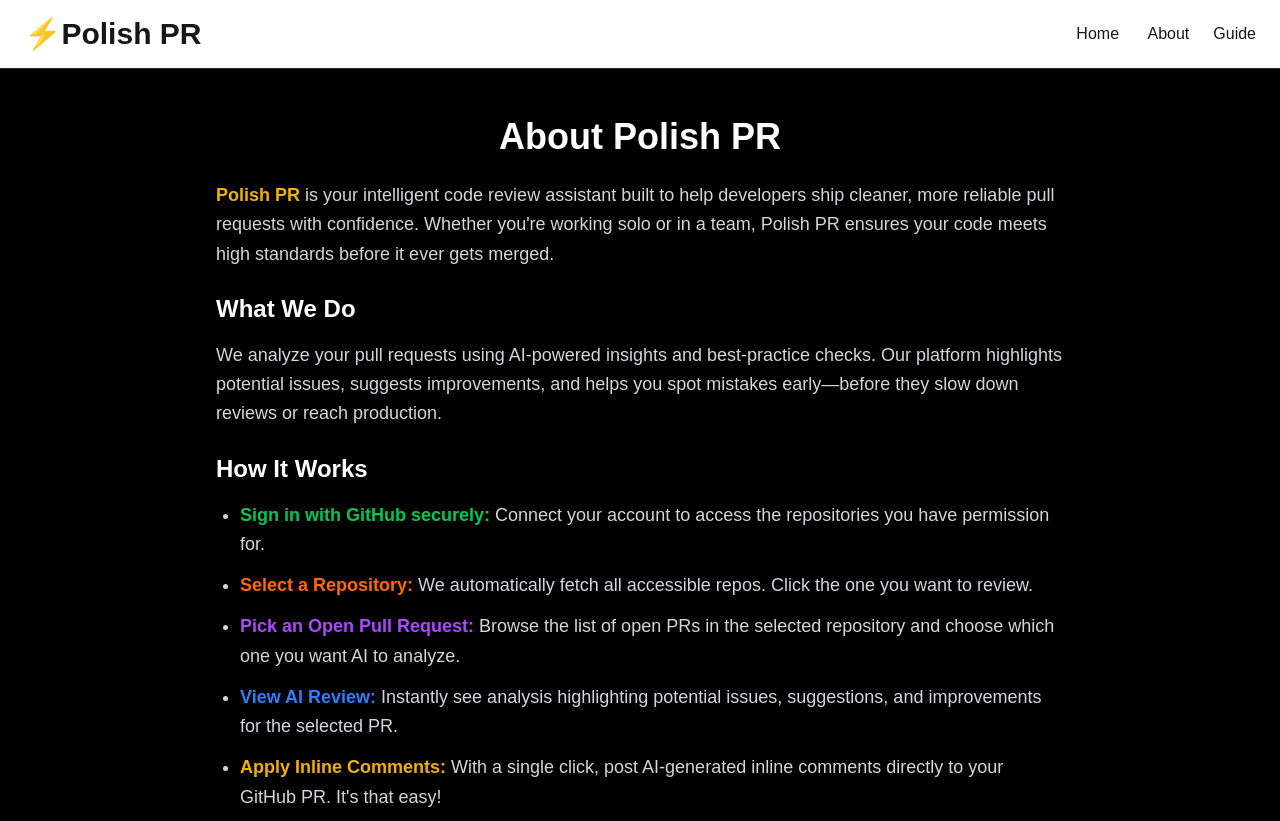
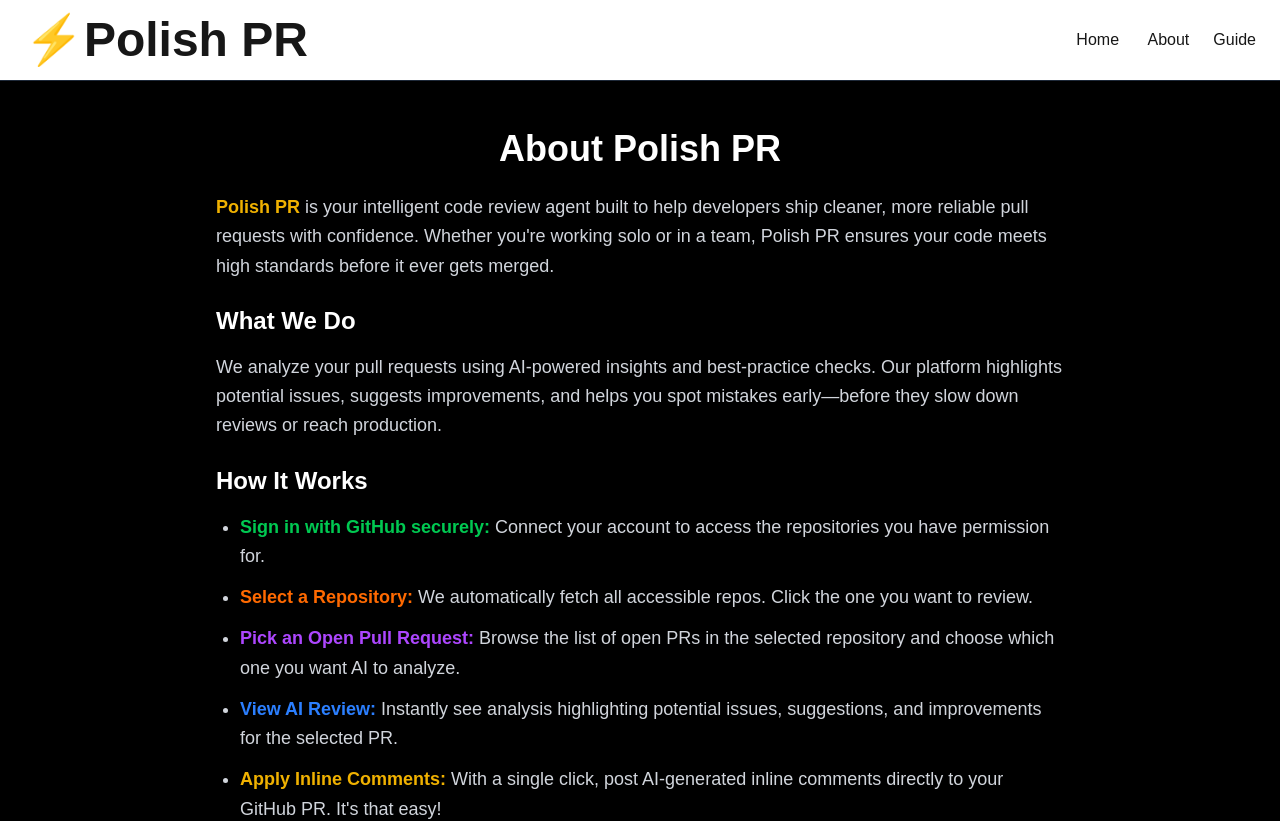
Before and after one commit to GirmadaShaw/Code-Review-Agent, a Next.js app in the folder frontend/: page /about in a window 1280 px wide. Shown: the top 821 px of the page. Built offline with nearby package versions, Linux system fonts and the light colour scheme.

Commit message:
minor updates

```diff
--- a/frontend/src/app/about/page.tsx
+++ b/frontend/src/app/about/page.tsx
@@ -12,7 +12,7 @@
         </h1>
         <p className="text-lg leading-relaxed mb-6 text-gray-300">
           <strong className="text-yellow-500">Polish PR</strong> is your intelligent
-          code review assistant built to help developers ship cleaner, more
+          code review agent built to help developers ship cleaner, more
           reliable pull requests with confidence. Whether you're working solo or
           in a team, Polish PR ensures your code meets high standards before it
           ever gets merged.
--- a/frontend/src/app/page.tsx
+++ b/frontend/src/app/page.tsx
@@ -30,7 +30,7 @@
           <div className="flex-grow border-t border-gray-700"></div>
         </div>
         <UploadForm setFindings={setFindings} setSummary={setSummary} />
-
+        <br /><br /><br />
         <SummaryCard findings={findings} summary={summary} />
       </main>
       <Footer />
--- a/frontend/src/components/CodeEditor.tsx
+++ b/frontend/src/components/CodeEditor.tsx
@@ -65,7 +65,7 @@
       <button
         onClick={handleAnalyze}
         disabled={isAnalyzing}
-        className={`px-4 py-2 rounded-lg transition self-start ${
+        className={`w-full px-4 py-2 rounded-lg transition self-start ${
           isAnalyzing
             ? "bg-gray-600 text-white cursor-not-allowed"
             : "bg-foreground text-background hover:opacity-80 cursor-pointer"
--- a/frontend/src/components/Footer.tsx
+++ b/frontend/src/components/Footer.tsx
@@ -4,7 +4,7 @@
   return (
     <footer className="w-full bg-background border-t border-gray-800 text-center py-4 mt-10">
       <p className="text-sm text-gray-500">
-        &copy Girmada Shaw Productions · Code Review Agent · Built with Next, Tailwind
+        &copy; Girmada Shaw Productions · Code Review Agent · Built with Next, Tailwind, Gemini
       </p>
     </footer>
   );
--- a/frontend/src/components/GitHubLogin.tsx
+++ b/frontend/src/components/GitHubLogin.tsx
@@ -5,7 +5,7 @@
     <div className="flex flex-col items-center justify-center mt-6">
       <a
         href="/api/auth/login"
-        className="bg-black text-white px-6 py-3 rounded-lg hover:bg-gray-800 transition"
+        className="bg-white text-black font-bold px-6 py-3 rounded-lg hover:bg-gray-300 transition"
       >
         Sign in with GitHub
       </a>
--- a/frontend/src/components/Header.tsx
+++ b/frontend/src/components/Header.tsx
@@ -5,7 +5,7 @@
   return (
     <header className="w-full bg-background border-b border-gray-800 text-foreground shadow-sm">
       <div className="container mx-auto flex items-center justify-between px-6 py-4">
-        <Link href="/"><h1 className="text-3xl font-bold">⚡Polish PR</h1></Link>
+        <Link href="/"><h1 className="text-2xl sm:text-3xl md:text-4xl lg:text-5xl font-bold">⚡Polish PR</h1></Link>
         <nav className="space-x-6">
           <Link href="/" className="hover:text-gray-400 transition">Home      </Link>
           <Link href="/about" className="hover:text-gray-400 transition">About</Link>
```
